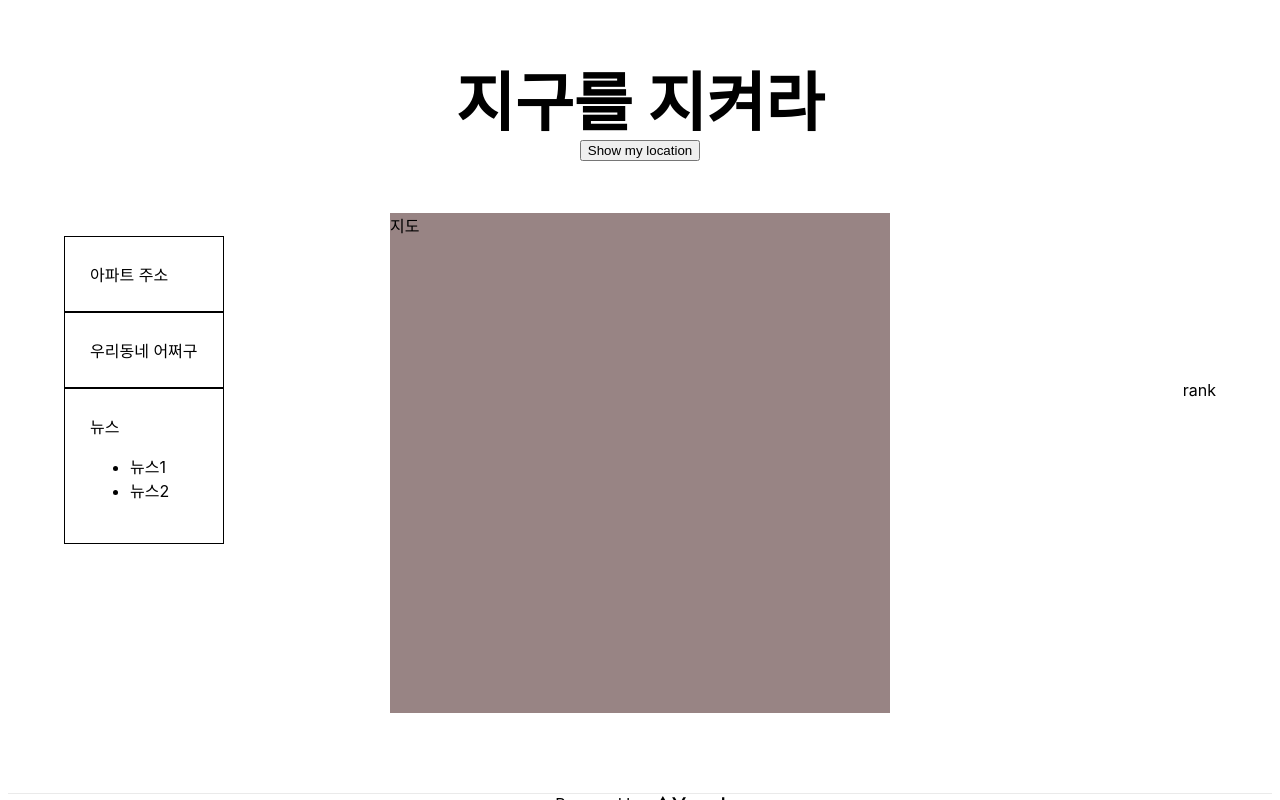
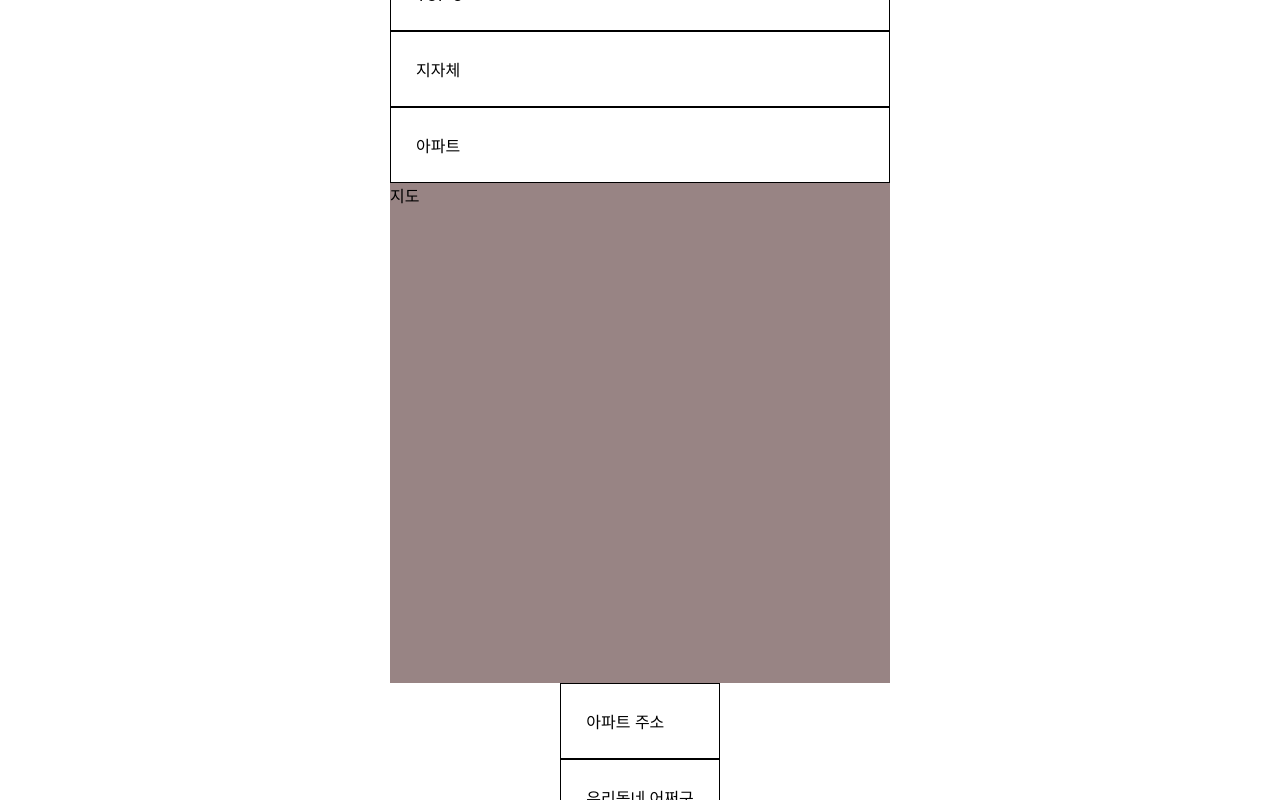
Before and after one commit to swm-hackathon-29/save-the-earth, a Next.js app: page / in a window 1280 px wide. Shown: the top 800 px of the page. Built offline with nearby package versions, Linux system fonts and the light colour scheme.

Commit message:
Update index.js
대강 틀 완성, 로고 이미지나 요소들 자리에 넣으면 될 듯

```diff
--- a/pages/index.js
+++ b/pages/index.js
@@ -47,7 +47,14 @@ export default function Home() {
         <link rel="icon" href="/favicon.ico" />
       </Head>
 
+      <div className={styles.haederInner}>
+        <span>대충 아무요소</span>
+        <span>대충 아무요소</span>
+        <span>대충 아무요소</span>
+      </div>
       <main className={styles.main}>
+
+
         <h1 className={styles.title}>
         지구를 지켜라
         </h1>
@@ -55,11 +62,28 @@ export default function Home() {
         <p id = "status"></p>
         <a id = "map-link" target="_blank"></a>
 
+        <div className={styles.section}>
+          <div className={styles.cont}>
+            <div className={styles.topRank}>
+              <div className={styles.c}>
+                TOP 3
+              </div>
+              <div>
+                <div className={styles.c}>
+                  지자체
+                </div><div className={styles.c}>
+                  아파트
+                </div>
+              </div>
+            </div>
+
             <div className={styles.map}>
               지도
             </div>
+          </div>
+        </div>
 
-        <div className={styles.sideBarLeft}>
+        <div className={styles.box}>
           <div>
             <div className={styles.c}>아파트 주소</div>
             <div className={styles.c}>우리동네 어쩌구</div>
@@ -72,12 +96,6 @@ export default function Home() {
               </ul>
           </div>
         </div>
-
-        <div className={styles.sideBarRight}>
-            rank
-        </div>
-
-
       </main>
 
       <footer className={styles.footer}>
```
Lines whose indentation alone changed are shown as unchanged.
